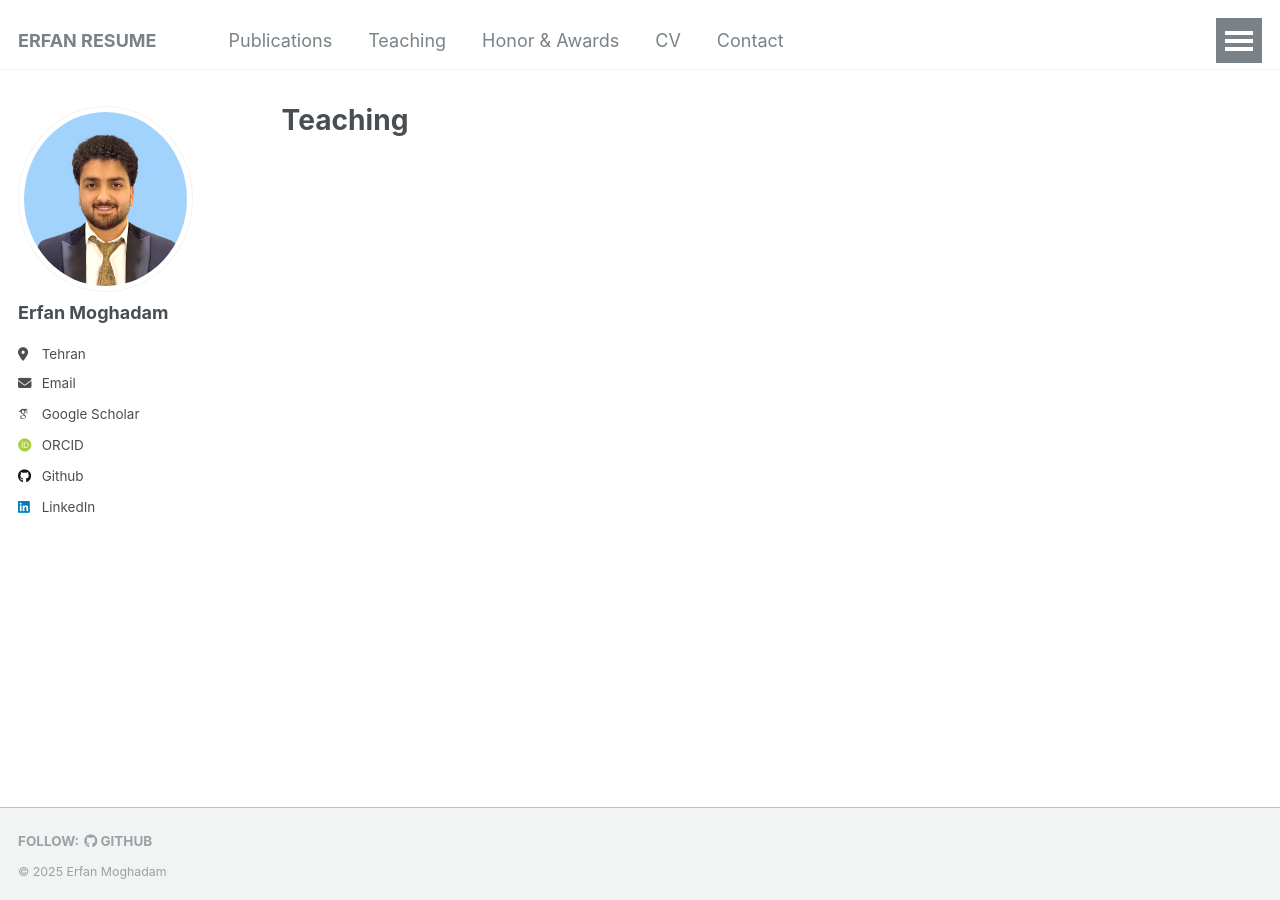
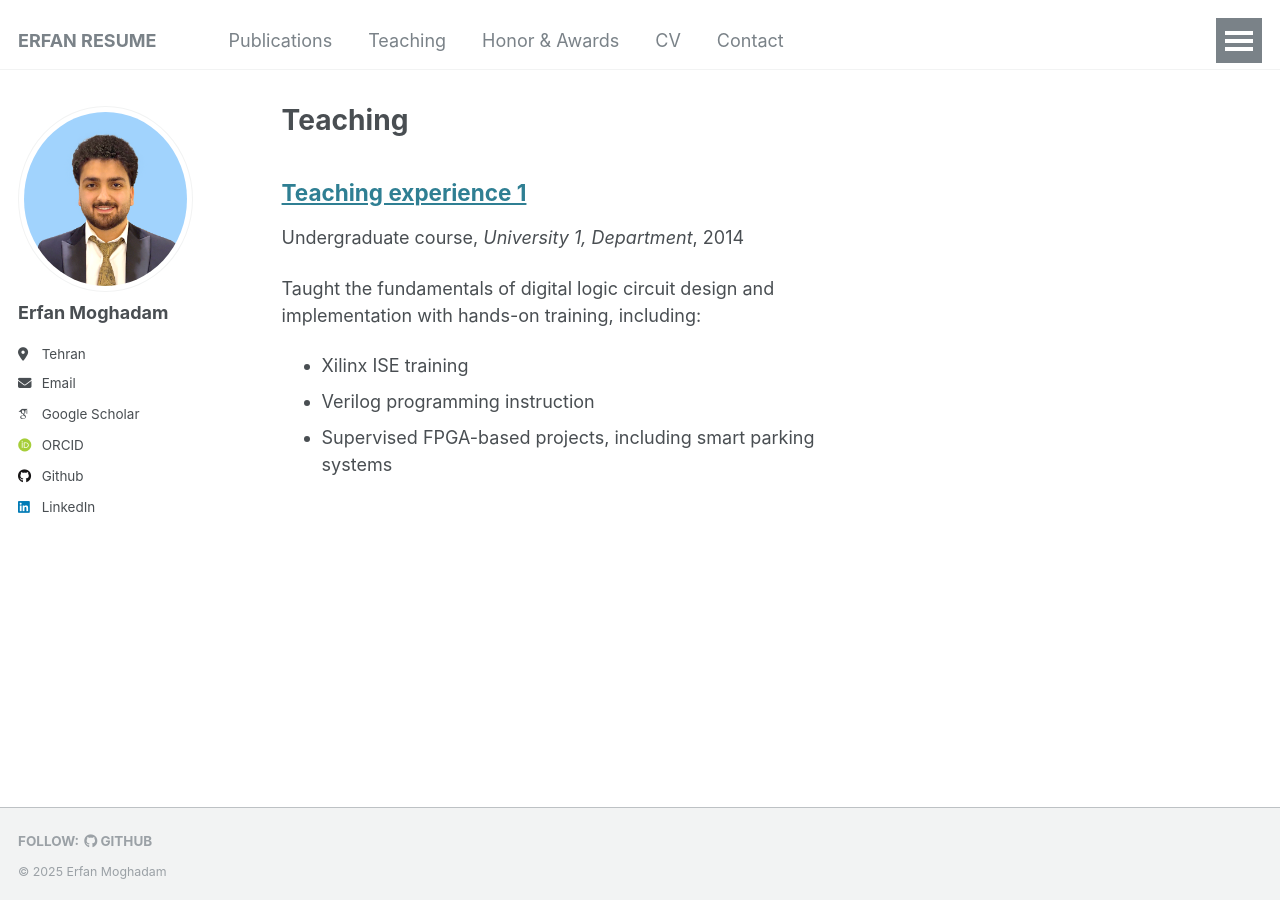
Before and after one commit to erfanresume/erfanresume.github.io, a Jekyll site: the page built from _pages/teaching.html, in a window 1280 px wide. Built offline with Jekyll 4.4.1, drawn with Linux system fonts in a browser that asks for light colours; some web fonts are replaced; a file with an impossible date is left out.

Commit message:
Update 2024-spring-teaching-1.md.md

```diff
--- a/_teaching/2024-spring-teaching-1.md.md
+++ b/_teaching/2024-spring-teaching-1.md.md
@@ -1,11 +1,11 @@
 ---
-title: "Adjunct Lecturer"
+title: "Teaching experience 1"
 collection: teaching
 type: "Undergraduate course"
 permalink: /teaching/2024-spring-teaching-1
-venue: "Amirkabir University of Technology (Tehran Polytechniq), Computer Engineering"
-date: Spring 2024
-location: "Tehran, Iran"
+venue: "University 1, Department"
+date: 2014-01-01
+location: "City, Country"
 ---
 
 Taught the fundamentals of digital logic circuit design and implementation with hands-on training, including:
```
